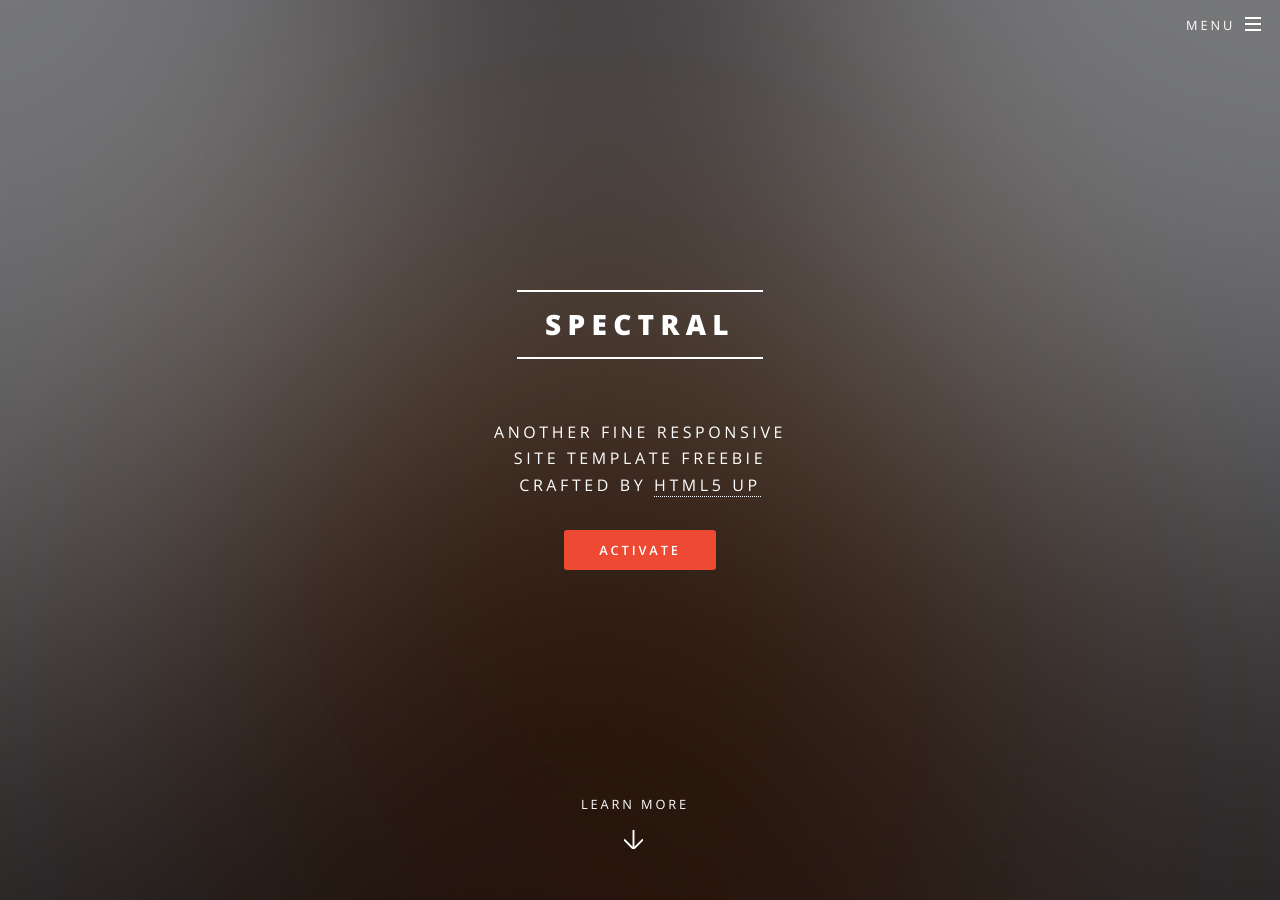
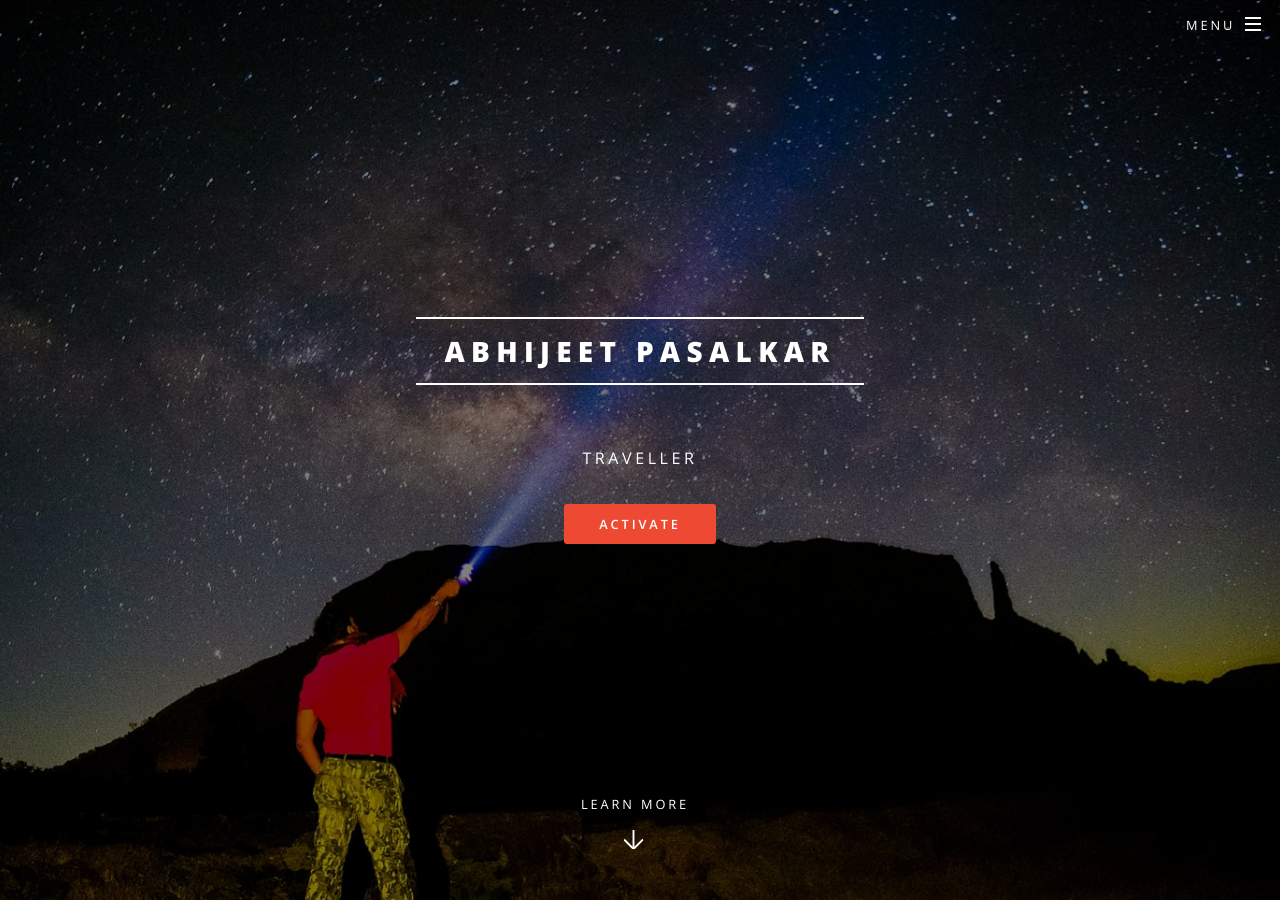
Before and after one commit to adpasalkar/adpasalkar.github.io, a Jekyll site: the page built from index.html, in a window 1280 px wide and 900 px high. Built offline with Jekyll 4.4.1, drawn with Linux system fonts in a browser that asks for light colours; some of the changed text lies outside the part shown.

Commit message:
Update site details. Add background photo.
Update site details. Add background photo.

```diff
--- a/_config.yml
+++ b/_config.yml
@@ -2,25 +2,22 @@
 #
 
 # Site settings
-title: Spectral
-description: |
-  Another fine responsive
-  site template freebie
-  crafted by [HTML5 UP](http://html5up.net)
-owner: Your Name # or company name
-first_published: 2016 # if migrating another site, the year of your first publish
-email: your-email@domain.com
+title: Abhijeet Pasalkar
+description: Traveller
+owner: Abhijeet Pasalkar # or company name
+first_published: 2019 # if migrating another site, the year of your first publish
+email: mail@abhijeetpasalkar.in
 baseurl: "" # the subpath of your site, e.g. /blog
-url: "http://yourdomain.com" # the base hostname & protocol for your site
+url: "http://abhijeetpasalkar.in" # the base hostname & protocol for your site
 social:
-  twitter: https://twitter.com/<username>
-  github: https://github.com/<username>
-  linkedin-square: https://linkedin.com/in/<username>
-  facebook-official: https://facebook.com/<username>
-  google-plus-square: https://plus.google.com/u/0/+<username>
+  twitter: https://twitter.com/adpasalkar
+  github: https://github.com/adpasalkar
+  linkedin-square: https://linkedin.com/in/adpasalkar
+  facebook-official: https://facebook.com/abhijeet.pasalkar
+  google-plus-square: https://plus.google.com/u/0/+adpasalkar
   #email: /contact/
   #flickr:
-  #instagram:
+  instagram: https://instagram.com/adpasalkar
   #youtube-square:
   #spotify:
   #stack-overflow:
```
Also changed, not shown: images/banner.jpg, images/banner_old.jpg (added).
